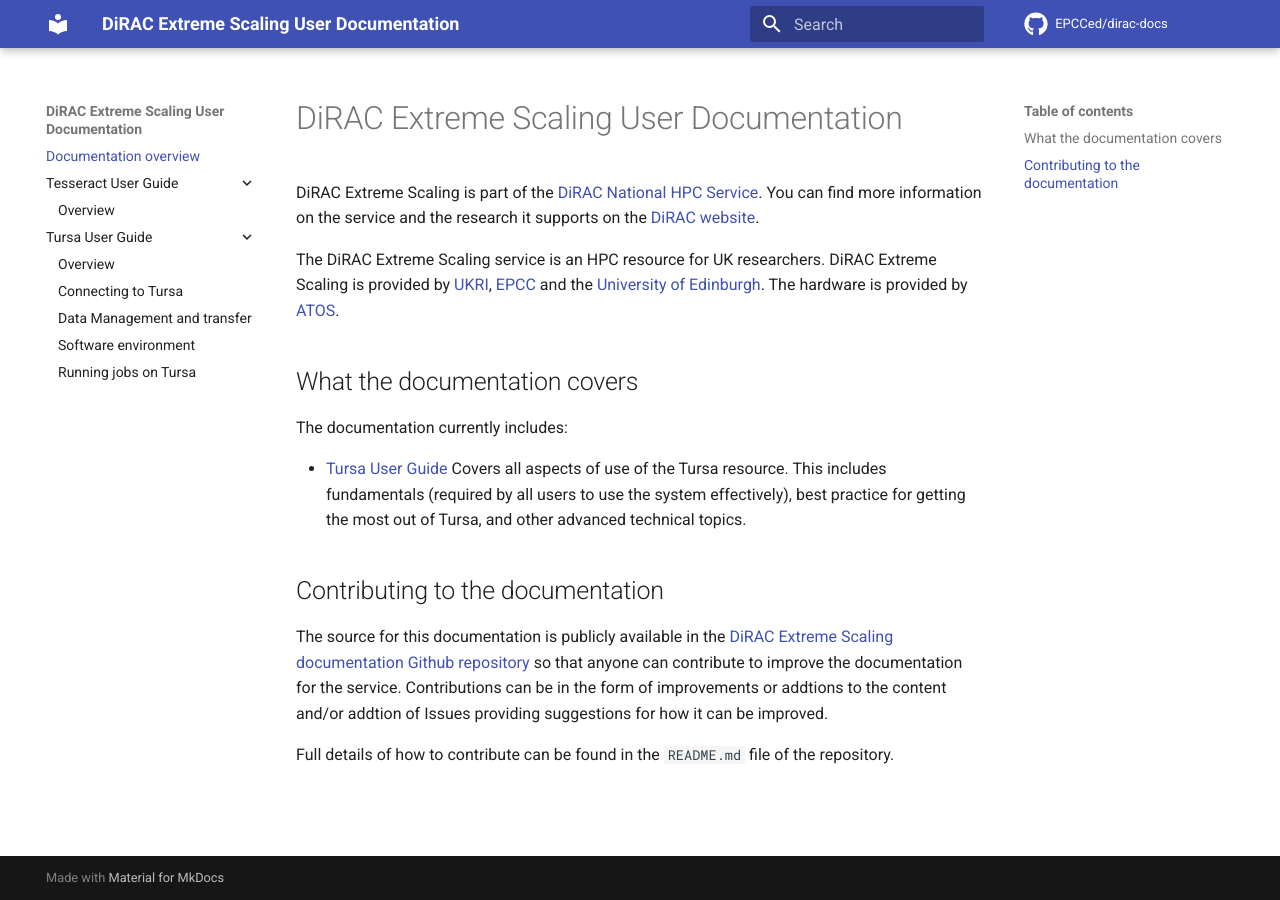
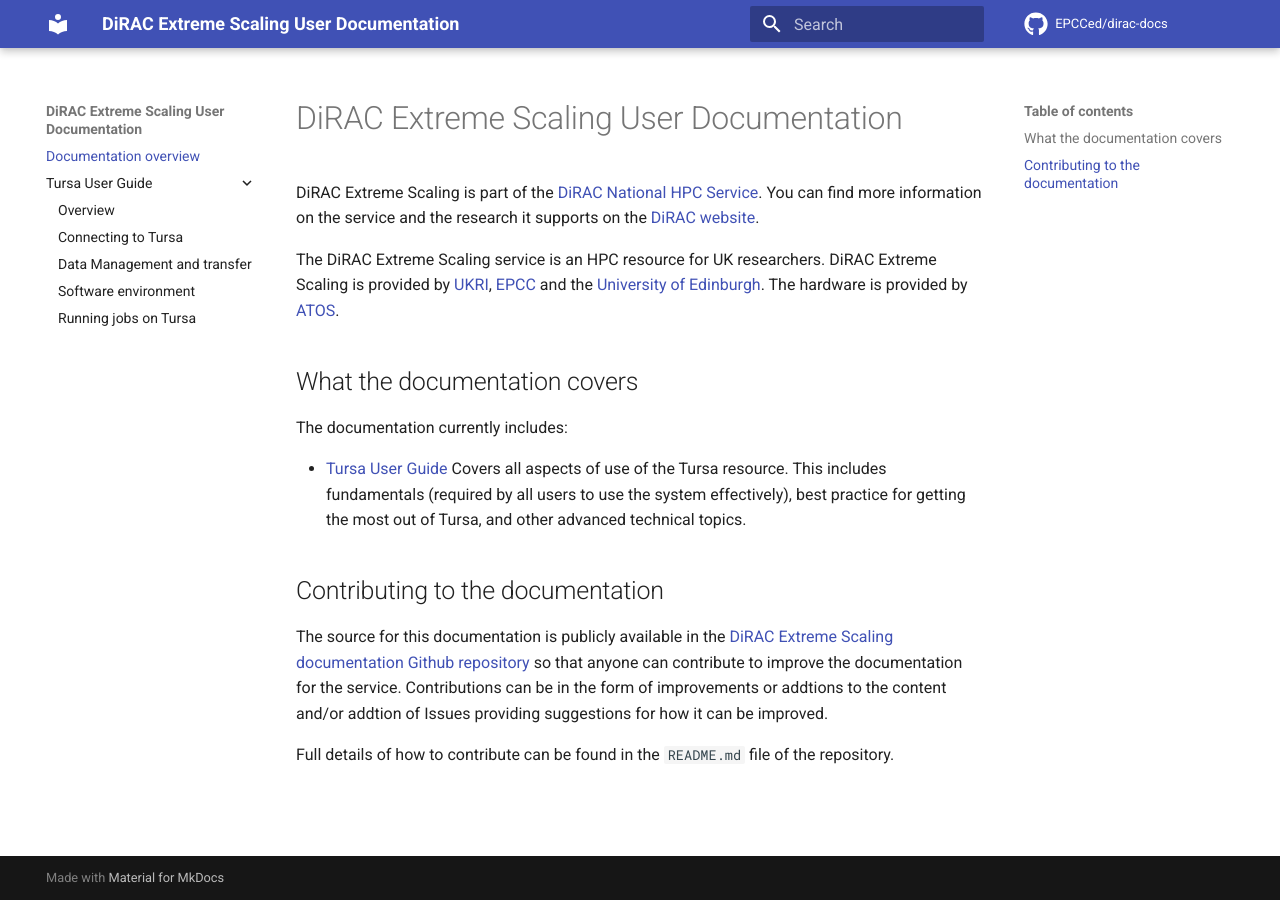
Before and after one commit to EPCCed/dirac-docs, an MkDocs documentation site: the page built from docs/index.md, in a window 1280 px wide. Built offline with MkDocs 1.6.1 and Material for MkDocs 9.7.7, drawn with Linux system fonts in a browser that asks for light colours; comment, search, counter and statistics services are not loaded.

Commit message:
Removed Tesseract navigation links

```diff
--- a/mkdocs.yml
+++ b/mkdocs.yml
@@ -22,8 +22,6 @@
 
 nav:
   - "Documentation overview": index.md
-  - "Tesseract User Guide":
-    - "Overview": tesseract-user-guide/index.md
   - "Tursa User Guide":
     - "Overview": tursa-user-guide/index.md
     - "Connecting to Tursa": tursa-user-guide/connecting.md
```
